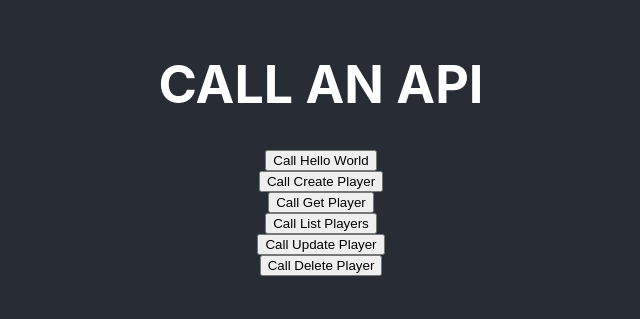
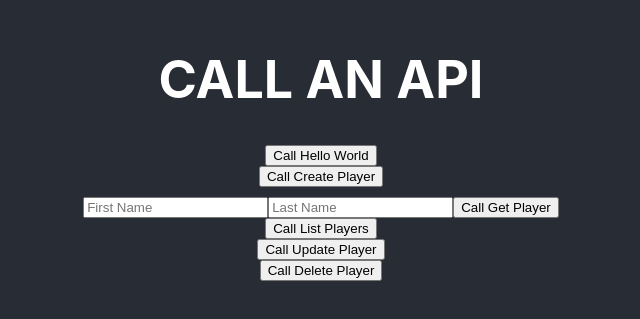
Before and after one commit to timpugh/sam-frontend, a React (Create React App) app: page / in a window 1280 px wide. Shown: the part 253-572 px from the top of the page, without its empty margins (319-959 px from the left). Built offline with nearby package versions, Linux system fonts and the light colour scheme.

Commit message:
Add get player front end functionality

```diff
--- a/src/App.js
+++ b/src/App.js
@@ -34,9 +34,12 @@ function App() {
   };
 
   const getPlayer = async () => {
+    const firstName = document.getElementById('firstName').value;
+    const lastName = document.getElementById('lastName').value;
+    const fullName = `${encodeURIComponent(firstName)}%20${encodeURIComponent(lastName)}`;
 
     console.log(process.env.REACT_APP_ENDPOINT);
-    const response = await fetch(`${process.env.REACT_APP_ENDPOINT}players/{id}`, {
+    const response = await fetch(`${process.env.REACT_APP_ENDPOINT}players/${fullName}`, {
       mode: 'cors'
     });
 
@@ -96,7 +99,19 @@ function App() {
         <h1>CALL AN API</h1>
         <button onClick={helloWorld}>Call Hello World</button>
         <button onClick={createPlayer}>Call Create Player</button>
-        <button onClick={getPlayer}>Call Get Player</button>
+        <div>
+          <input
+            type="text"
+            id="firstName"
+            placeholder="First Name"
+          />
+          <input
+            type="text"
+            id="lastName"
+            placeholder="Last Name"
+          />
+          <button onClick={getPlayer}>Call Get Player</button>
+        </div>
         <button onClick={listPlayers}>Call List Players</button>
         <button onClick={updatePlayer}>Call Update Player</button>
         <button onClick={deletePlayer}>Call Delete Player</button>
```
